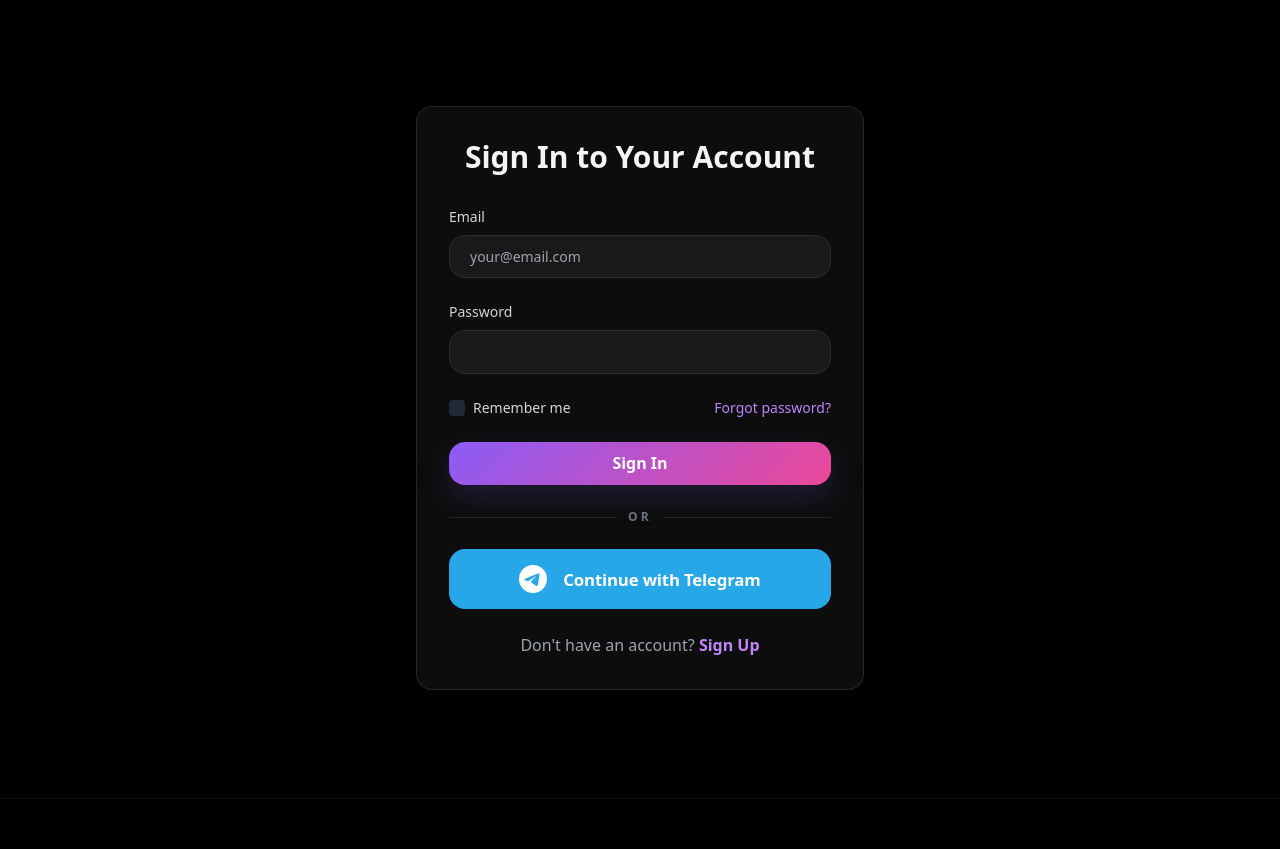
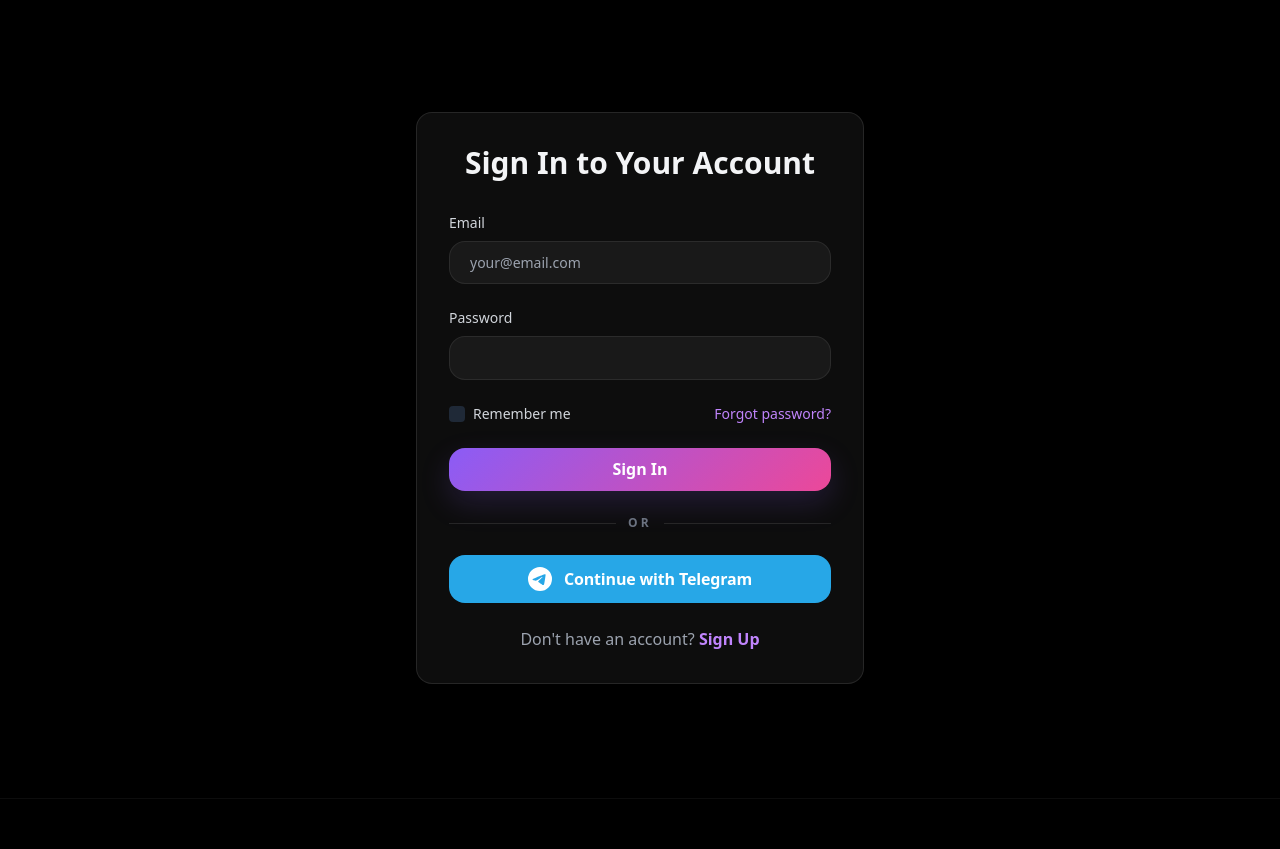
Before and after one commit to DenisGalkin/vexnd, a Flask app: template app/ui/templates/auth/login.html in a window 1280 px wide. Shown: the part 66-915 px from the top of the page. Run offline with Flask 3, Linux system fonts and the light colour scheme; the template is opened without the code that fills it: most values are stand-ins (such as "Sample title", 1, 10 or a date in 2020); some libraries are stand-ins or nearby versions.

Commit message:
Small fixes

```diff
--- a/app/core/i18n.py
+++ b/app/core/i18n.py
@@ -3182,6 +3182,7 @@ translations['en'].update({
     'Сбросить пароль через email': 'Reset password via email',
     'Сначала привяжите email, чтобы сбрасывать пароль через код.': 'Link an email first to reset your password with a code.',
     'Мы отправили код для сброса пароля на ваш email.': 'We sent a password reset code to your email.',
+    'Мы отправили код для сброса пароля в Telegram.': 'We sent a password reset code in Telegram.',
     'Запрос на сброс пароля не найден. Начните заново.': 'The password reset request was not found. Start again.',
     'Новый код для сброса пароля отправлен на email.': 'A new password reset code has been sent to your email.',
     'Сброс пароля отменён.': 'Password reset canceled.',
--- a/app/ui/templates/auth/login.html
+++ b/app/ui/templates/auth/login.html
@@ -157,11 +157,11 @@
 
             {% if telegram_auth.bot_url %}
             <a href="{{ telegram_auth.bot_url }}" target="_blank" rel="noopener noreferrer"
-               class="group flex w-full items-center justify-center gap-4 rounded-2xl bg-[#27A7E7] px-6 py-4 text-center text-white transition duration-200 hover:-translate-y-0.5 hover:bg-[#229ED9]">
-                <svg class="h-7 w-7 shrink-0 fill-current" viewBox="0 0 16 16" aria-hidden="true">
+               class="group flex w-full items-center justify-center gap-3 rounded-2xl bg-[#27A7E7] px-5 py-3 text-center text-white transition duration-200 hover:-translate-y-0.5 hover:bg-[#229ED9]">
+                <svg class="h-6 w-6 shrink-0 fill-current" viewBox="0 0 16 16" aria-hidden="true">
                     <path d="M16 8A8 8 0 1 1 0 8a8 8 0 0 1 16 0M8.287 5.906q-1.168.486-4.666 2.01-.567.225-.595.442c-.03.243.275.339.69.47l.175.055c.408.133.958.288 1.243.294q.39.01.868-.32 3.269-2.206 3.374-2.23c.05-.012.12-.026.166.016s.042.12.037.141c-.03.129-1.227 1.241-1.846 1.817-.193.18-.33.307-.358.336a8 8 0 0 1-.188.186c-.38.366-.664.64.015 1.088.327.216.589.393.85.571.284.194.568.387.936.629q.14.092.27.187c.331.236.63.448.997.414.214-.02.435-.22.547-.82.265-1.417.786-4.486.906-5.751a1.4 1.4 0 0 0-.013-.315.34.34 0 0 0-.114-.217.53.53 0 0 0-.31-.093c-.3.005-.763.166-2.984 1.09"/>
                 </svg>
-                <span class="text-[1.05rem] font-semibold tracking-[-0.01em]">{{ _('Continue with Telegram') }}</span>
+                <span class="text-base font-semibold tracking-[-0.01em]">{{ _('Continue with Telegram') }}</span>
             </a>
             {% endif %}
 
```
